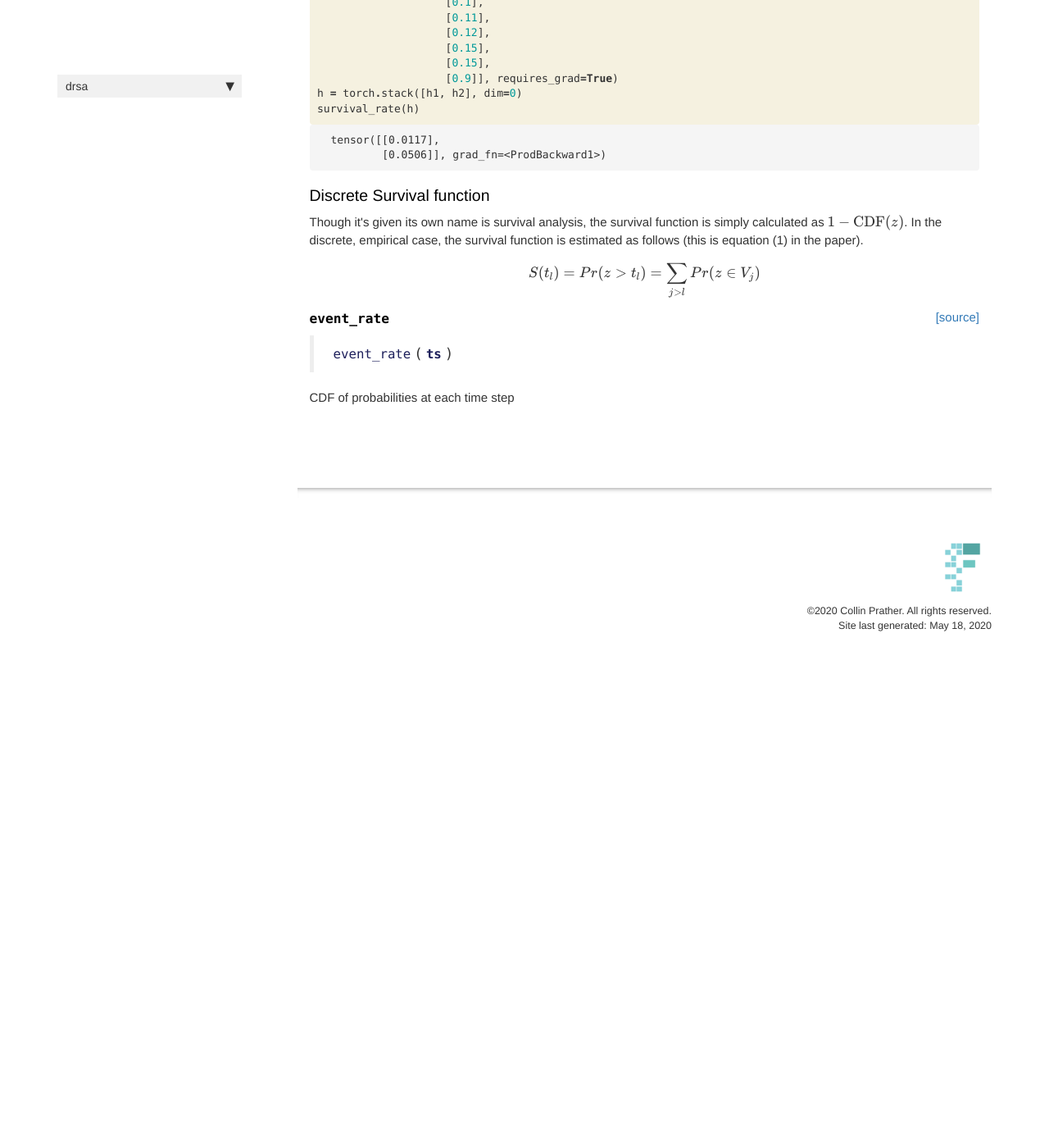
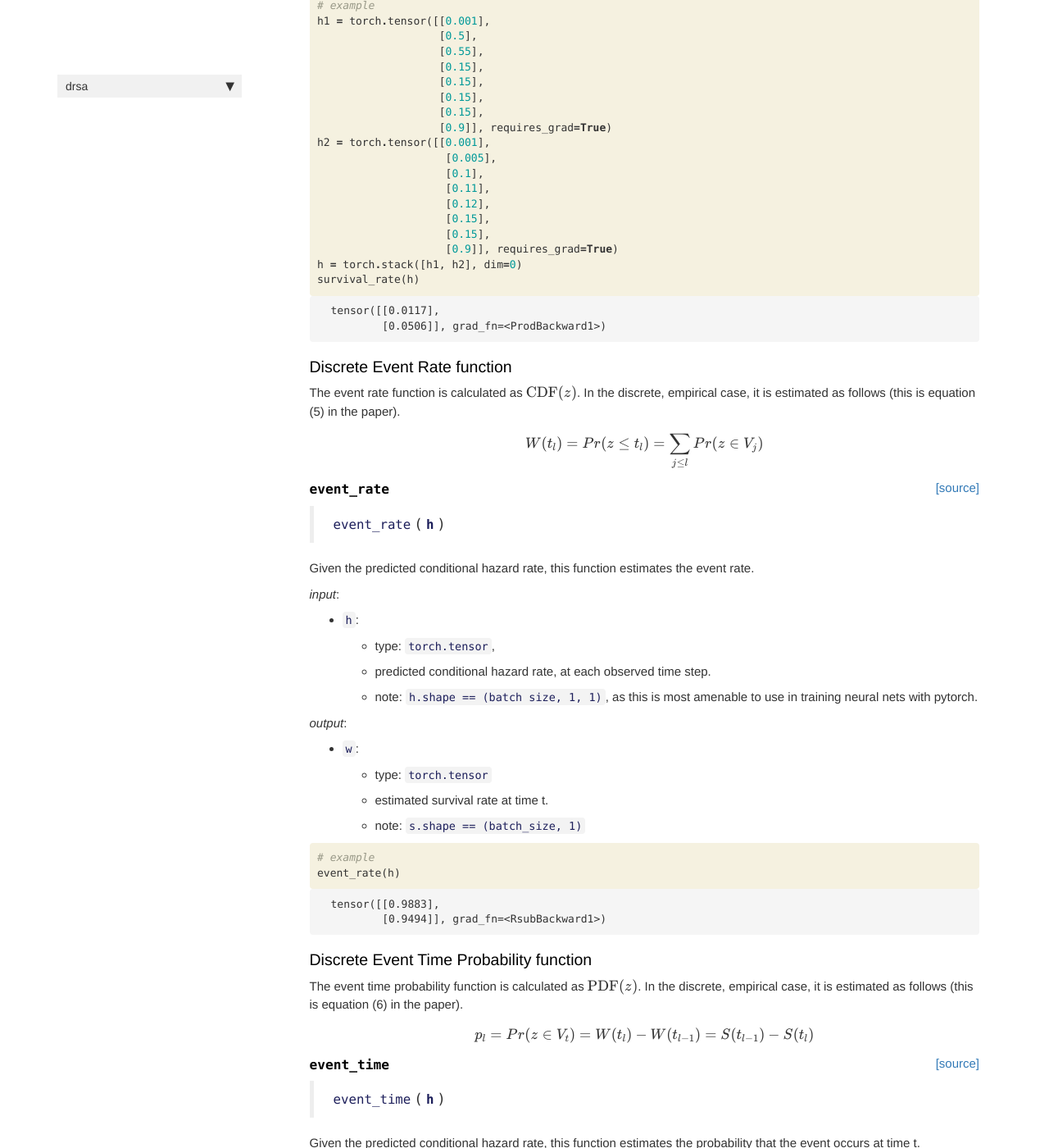
Before and after one commit to collinprather/drsa, a Jekyll site: the page built from docs/loss_functions.html, in a window 1280 px wide and 1400 px high, scrolled down 1347 px. Shown: the whole window at 82% size. Built offline with Jekyll 4.4.1, drawn with Linux system fonts in a browser that asks for light colours; nearby versions of some CDN libraries; comment, search, counter and statistics services are not loaded; before the commit the page ends 2170 px from its top, so only the background shows below that; some of the changed text lies outside the part shown.

Commit message:
initial survival analysis funcs

```diff
--- a/docs/loss_functions.html
+++ b/docs/loss_functions.html
@@ -53,7 +53,7 @@ description: "This module contains implementations of both <a href='https://arxi
 </div>
 <div class="cell border-box-sizing text_cell rendered"><div class="inner_cell">
 <div class="text_cell_render border-box-sizing rendered_html">
-<h3 id="Discrete-Survival-function">Discrete Survival function<a class="anchor-link" href="#Discrete-Survival-function"> </a></h3><p>Though it's given its own name is survival analysis, the survival function is simply calculated as $1 - \text{CDF}(z)$. In the discrete, empirical case, the survival function is estimated as follows (this is equation (1) in the paper).</p>
+<h3 id="Discrete-Survival-function">Discrete Survival function<a class="anchor-link" href="#Discrete-Survival-function"> </a></h3><p>Though it's given its own name is survival analysis, the survival function is simply calculated as $1 - \text{CDF}(z)$. In the discrete, empirical case, the survival function is estimated as follows (this is equation (5) in the paper).</p>
 <p>{% raw %}
 $$ S(t_l) = Pr(z &gt; t_l) = \sum_{j &gt; l}Pr(z\in V_j) $$
 {% endraw %}</p>
@@ -81,18 +81,25 @@ $$ S(t_l) = Pr(z &gt; t_l) = \sum_{j &gt; l}Pr(z\in V_j) $$
 <div class="output_markdown rendered_html output_subarea ">
 <h4 id="survival_rate" class="doc_header"><code>survival_rate</code><a href="https://github.com/collinprather/drsa/tree/master/drsa/loss_functions.py#L10" class="source_link" style="float:right">[source]</a></h4><blockquote><p><code>survival_rate</code>(<strong><code>h</code></strong>)</p>
 </blockquote>
-<p>Given the predictied conditional hazard rate, this function estimates
+<p>Given the predicted conditional hazard rate, this function estimates
 the survival rate.</p>
-<p>input:</p>
+<p><em>input</em>:</p>
 <ul>
-<li>h: torch.tensor, which is the predicted conditional hazard rate, h, at each observed time step.<ul>
-<li>It is expected that <code>h.shape == (batch size, 1, 1)</code>, as this is most amenable to use in training neural nets with pytorch.</li>
+<li><code>h</code>:<ul>
+<li>type: <code>torch.tensor</code>,</li>
+<li>predicted conditional hazard rate, at each observed time step.</li>
+<li>note: <code>h.shape == (batch size, 1, 1)</code>, as this is most amenable to use in training neural nets with pytorch.</li>
 </ul>
 </li>
 </ul>
-<p>output:</p>
+<p><em>output</em>:</p>
 <ul>
-<li>s: torch.tensor, estimated survival rate at time t. <code>s.shape == (batch_size, 1)</code></li>
+<li><code>s</code>:<ul>
+<li>type: <code>torch.tensor</code></li>
+<li>estimated survival rate at time t.</li>
+<li>note: <code>s.shape == (batch_size, 1)</code></li>
+</ul>
+</li>
 </ul>
 
 </div>
@@ -159,9 +166,9 @@ the survival rate.</p>
 
 <div class="cell border-box-sizing text_cell rendered"><div class="inner_cell">
 <div class="text_cell_render border-box-sizing rendered_html">
-<h3 id="Discrete-Survival-function">Discrete Survival function<a class="anchor-link" href="#Discrete-Survival-function"> </a></h3><p>Though it's given its own name is survival analysis, the survival function is simply calculated as $1 - \text{CDF}(z)$. In the discrete, empirical case, the survival function is estimated as follows (this is equation (1) in the paper).</p>
+<h3 id="Discrete-Event-Rate-function">Discrete Event Rate function<a class="anchor-link" href="#Discrete-Event-Rate-function"> </a></h3><p>The event rate function is calculated as $\text{CDF}(z)$. In the discrete, empirical case, it is estimated as follows (this is equation (5) in the paper).</p>
 <p>{% raw %}
-$$ S(t_l) = Pr(z &gt; t_l) = \sum_{j &gt; l}Pr(z\in V_j) $$
+$$ W(t_l) = Pr(z \leq t_l) = \sum_{j\leq l}Pr(z\in V_j) $$
 {% endraw %}</p>
 
 </div>
@@ -185,10 +192,64 @@ $$ S(t_l) = Pr(z &gt; t_l) = \sum_{j &gt; l}Pr(z\in V_j) $$
 
 
 <div class="output_markdown rendered_html output_subarea ">
-<h4 id="event_rate" class="doc_header"><code>event_rate</code><a href="https://github.com/collinprather/drsa/tree/master/drsa/loss_functions.py#L29" class="source_link" style="float:right">[source]</a></h4><blockquote><p><code>event_rate</code>(<strong><code>ts</code></strong>)</p>
+<h4 id="event_rate" class="doc_header"><code>event_rate</code><a href="https://github.com/collinprather/drsa/tree/master/drsa/loss_functions.py#L34" class="source_link" style="float:right">[source]</a></h4><blockquote><p><code>event_rate</code>(<strong><code>h</code></strong>)</p>
 </blockquote>
-<p>CDF of probabilities at each time step</p>
+<p>Given the predicted conditional hazard rate, this function estimates
+the event rate.</p>
+<p><em>input</em>:</p>
+<ul>
+<li><code>h</code>:<ul>
+<li>type: <code>torch.tensor</code>,</li>
+<li>predicted conditional hazard rate, at each observed time step.</li>
+<li>note: <code>h.shape == (batch size, 1, 1)</code>, as this is most amenable to use in training neural nets with pytorch.</li>
+</ul>
+</li>
+</ul>
+<p><em>output</em>:</p>
+<ul>
+<li><code>w</code>:<ul>
+<li>type: <code>torch.tensor</code></li>
+<li>estimated survival rate at time t.</li>
+<li>note: <code>s.shape == (batch_size, 1)</code></li>
+</ul>
+</li>
+</ul>
 
+</div>
+
+</div>
+
+</div>
+</div>
+
+</div>
+    {% endraw %}
+
+    {% raw %}
+
+<div class="cell border-box-sizing code_cell rendered">
+<div class="input">
+
+<div class="inner_cell">
+    <div class="input_area">
+<div class=" highlight hl-ipython3"><pre><span></span><span class="c1"># example</span>
+<span class="n">event_rate</span><span class="p">(</span><span class="n">h</span><span class="p">)</span>
+</pre></div>
+
+    </div>
+</div>
+</div>
+
+<div class="output_wrapper">
+<div class="output">
+
+<div class="output_area">
+
+
+
+<div class="output_text output_subarea output_execute_result">
+<pre>tensor([[0.9883],
+        [0.9494]], grad_fn=&lt;RsubBackward1&gt;)</pre>
 </div>
 
 </div>
@@ -201,29 +262,107 @@ $$ S(t_l) = Pr(z &gt; t_l) = \sum_{j &gt; l}Pr(z\in V_j) $$
 
 <div class="cell border-box-sizing text_cell rendered"><div class="inner_cell">
 <div class="text_cell_render border-box-sizing rendered_html">
-<!-- As defined in the [DRSA paper](https://arxiv.org/pdf/1809.02403.pdf)
+<h3 id="Discrete-Event-Time-Probability-function">Discrete Event Time Probability function<a class="anchor-link" href="#Discrete-Event-Time-Probability-function"> </a></h3><p>The event time probability function is calculated as $\text{PDF}(z)$. In the discrete, empirical case, it is estimated as follows (this is equation (6) in the paper).</p>
+<p>{% raw %}
+$$p_l = Pr(z\in V_t) = W(t_l) - W(t_{l-1}) = S(t_{l-1}) - S(t_{l})$$
+{% endraw %}</p>
 
-* Discrete event rate (empirical CDF):
+</div>
+</div>
+</div>
+    {% raw %}
 
-{% raw %}
-$$ W(t_l) = Pr(z \leq t_l) = \sum_{j\leq l}Pr(z\in V_j) $$
-{% endraw %}
+<div class="cell border-box-sizing code_cell rendered">
 
-* Discrete Survival function:
+</div>
+    {% endraw %}
 
-{% raw %}
-$$ S(t_l) = Pr(z > t_l) = \sum_{j > l}Pr(z\in V_j) $$
-{% endraw %}
+    {% raw %}
 
-* Discrete event time probability function (empirical PDF):
+<div class="cell border-box-sizing code_cell rendered">
 
-{% raw %}
-$$p_l = Pr(z\in V_t) = W(t_l) - W(t_{l-1}) = S(t_{l-1}) - S(t_{l})$$
-{% endraw %}
+<div class="output_wrapper">
+<div class="output">
 
-* Discrete conditional hazard rate:
+<div class="output_area">
 
-$$h_l = Pr(z\in V_l | z > t_{l-1}) = \frac{Pr(z\in V_l)}{Pr(z>t_{l-1})} = \frac{p_l}{S(t_{l-1})}$$ -->
+
+<div class="output_markdown rendered_html output_subarea ">
+<h4 id="event_time" class="doc_header"><code>event_time</code><a href="https://github.com/collinprather/drsa/tree/master/drsa/loss_functions.py#L58" class="source_link" style="float:right">[source]</a></h4><blockquote><p><code>event_time</code>(<strong><code>h</code></strong>)</p>
+</blockquote>
+<p>Given the predicted conditional hazard rate, this function estimates
+the probability that the event occurs at time t.</p>
+<p><em>input</em>:</p>
+<ul>
+<li><code>h</code>:<ul>
+<li>type: <code>torch.tensor</code>,</li>
+<li>predicted conditional hazard rate, at each observed time step.</li>
+<li>note: <code>h.shape == (batch size, 1, 1)</code>, as this is most amenable to use in training neural nets with pytorch.</li>
+</ul>
+</li>
+</ul>
+<p><em>output</em>:</p>
+<ul>
+<li><code>p</code>:<ul>
+<li>type: <code>torch.tensor</code></li>
+<li>estimated probability of event at time t.</li>
+<li>note: <code>s.shape == (batch_size, 1)</code></li>
+</ul>
+</li>
+</ul>
+
+</div>
+
+</div>
+
+</div>
+</div>
+
+</div>
+    {% endraw %}
+
+    {% raw %}
+
+<div class="cell border-box-sizing code_cell rendered">
+<div class="input">
+
+<div class="inner_cell">
+    <div class="input_area">
+<div class=" highlight hl-ipython3"><pre><span></span><span class="c1"># example</span>
+<span class="n">event_time</span><span class="p">(</span><span class="n">h</span><span class="p">)</span>
+</pre></div>
+
+    </div>
+</div>
+</div>
+
+<div class="output_wrapper">
+<div class="output">
+
+<div class="output_area">
+
+
+
+<div class="output_text output_subarea output_execute_result">
+<pre>tensor([[0.1056],
+        [0.4556]], grad_fn=&lt;MulBackward0&gt;)</pre>
+</div>
+
+</div>
+
+</div>
+</div>
+
+</div>
+    {% endraw %}
+
+<div class="cell border-box-sizing text_cell rendered"><div class="inner_cell">
+<div class="text_cell_render border-box-sizing rendered_html">
+<h3 id="Discrete-Conditional-Hazard-Rate">Discrete Conditional Hazard Rate<a class="anchor-link" href="#Discrete-Conditional-Hazard-Rate"> </a></h3><p>The conditional hazard rate is the quantity which will be predicted at each time step by a recurrent survival analysis model. In the discrete, empirical case, it is estimated as follows (this is equation (7) in the paper).</p>
+<p>{% raw %}
+$$h_l = Pr(z\in V_l | z &gt; t_{l-1}) = \frac{Pr(z\in V_l)}{Pr(z&gt;t_{l-1})} = \frac{p_l}{S(t_{l-1})}$$
+{% endraw %}</p>
+
 </div>
 </div>
 </div>
--- a/drsa/_nbdev.py
+++ b/drsa/_nbdev.py
@@ -3,7 +3,8 @@
 __all__ = ["index", "modules", "custom_doc_links", "git_url"]
 
 index = {"survival_rate": "00_loss_functions.ipynb",
-         "event_rate": "00_loss_functions.ipynb"}
+         "event_rate": "00_loss_functions.ipynb",
+         "event_time": "00_loss_functions.ipynb"}
 
 modules = ["loss_functions.py"]
 
```
Also changed, not shown: drsa/loss_functions.py (+45 -5 lines), 1 other file.
